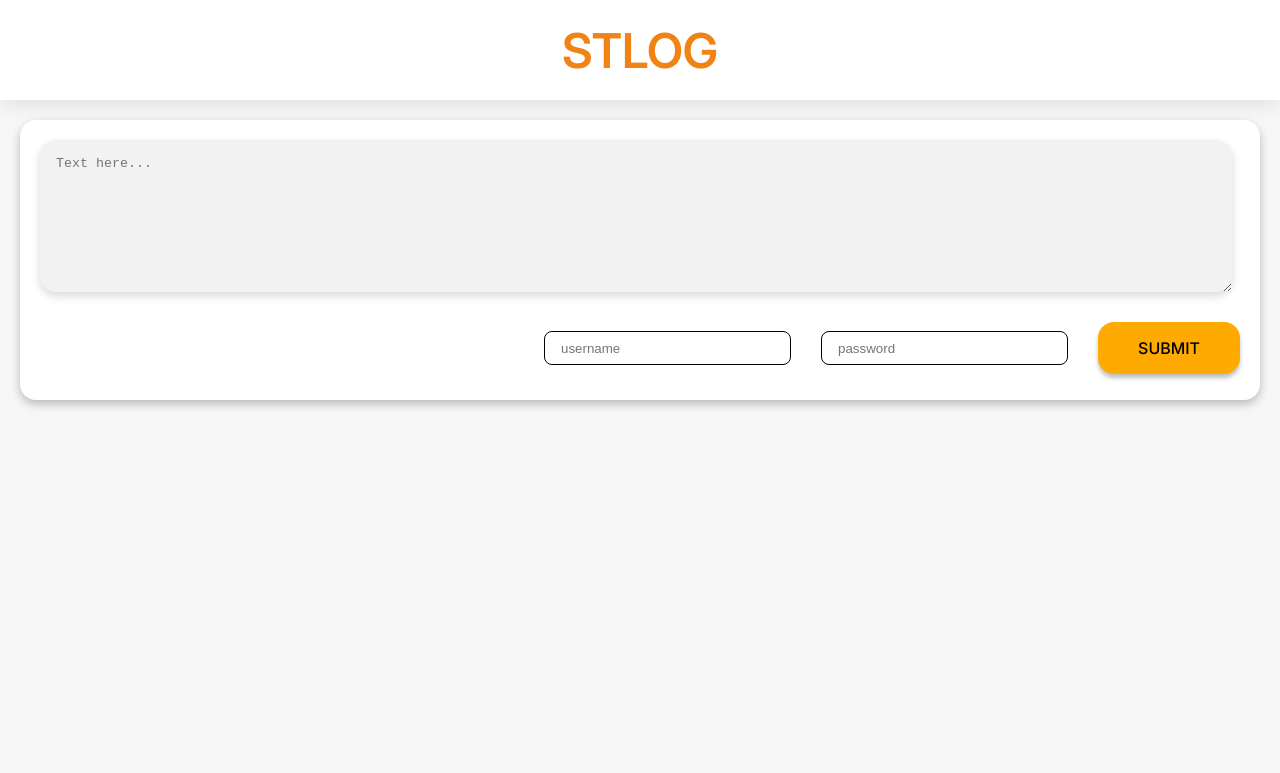
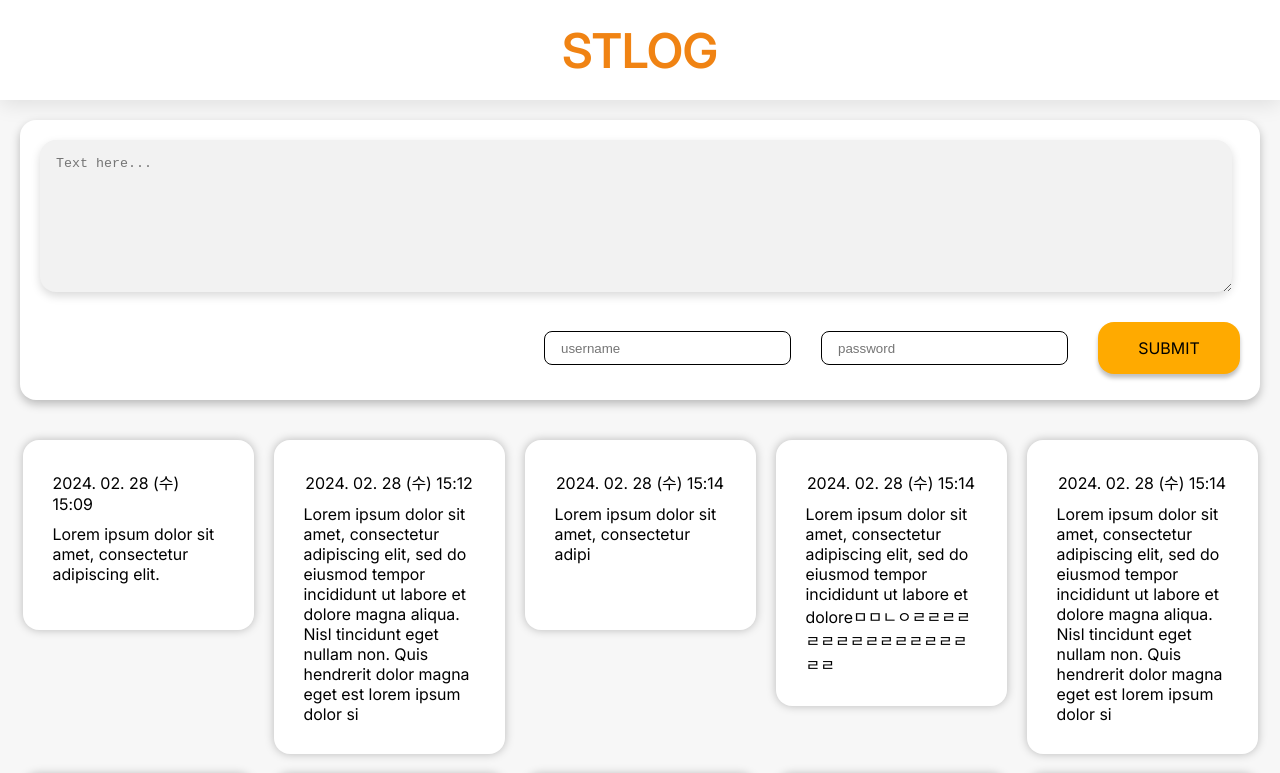
Before and after one commit to LIKELION-SEOULTECH/I5E2-Web, a React (Vite) app: page / in a window 1280 px wide. Shown: the top 773 px of the page. Built offline with nearby package versions, Linux system fonts and the light colour scheme.

Commit message:
ListView UI

```diff
--- a/src/components/Mainpage/ListView/DiaryCard/DiaryCard.css
+++ b/src/components/Mainpage/ListView/DiaryCard/DiaryCard.css
@@ -1,11 +1,12 @@
 .diary-card {
     display: flex;
     flex-direction: column;
-    width: 100px;
-    min-height: 224px;
+    width:  171px;
+    min-height: 130px;
     max-height: 300px;
     padding: 30px;
     flex-direction: column;
+
     align-items: center;
     gap: 10px;
     border-radius: 16px;
@@ -17,15 +18,15 @@
 .date {
     font-size: 16px;
     color: #000;
-    font-weight: 500;
+    font-weight: 400;
 }
 
-.content {
+.cardcontent {
     font-size: 16px;
-    font-weight: 500;
+    font-weight: 400;
     color: #000;
     overflow: hidden;
     display: -webkit-box;
-    -webkit-line-clamp: 3;/*최대 3줄..?*/
+    -webkit-line-clamp: 11;/*최대 11줄..?*/
     -webkit-box-orient: vertical;
 }
--- a/src/components/Mainpage/ListView/DiaryCard/DiaryCard.jsx
+++ b/src/components/Mainpage/ListView/DiaryCard/DiaryCard.jsx
@@ -4,7 +4,7 @@ function DiaryCard({ data }) {
   return (
     <div className="diary-card">
       <div className="date">{data.date}</div>
-      <div className="content">{data.content}</div>
+      <div className="cardcontent">{data.content}</div>
     </div>
   );
 }
--- a/src/components/Mainpage/ListView/ListView.css
+++ b/src/components/Mainpage/ListView/ListView.css
@@ -1,6 +1,7 @@
 .listView{
     display: grid;
-    grid-template-columns: repeat(auto-fit, minmax(250px, 1fr));
+    grid-template-columns: repeat(5, 1fr);
     gap: 20px;
     padding: 40px 0;
+    align-items: start;
 }
--- a/src/data/dummyDiaryData.json
+++ b/src/data/dummyDiaryData.json
@@ -9,11 +9,11 @@
     },
     {
       "date": "2024. 02. 28 (수) 15:14",
-      "content": "Lorem ipsum dolor sit amet, consectetur adipiscing elit, sed do eiusmod tempor incididunt ut labore et dolore magna aliqua. Nisl tincidunt eget nullam non. Quis hendrerit dolor magna eget est lorem ipsum dolor si"
+      "content": "Lorem ipsum dolor sit amet, consectetur adipi"
     },
     {
       "date": "2024. 02. 28 (수) 15:14",
-      "content": "Lorem ipsum dolor sit amet, consectetur adipiscing elit, sed do eiusmod tempor incididunt ut labore et dolore magna aliqua. Nisl tincidunt eget nullam non. Quis hendrerit dolor magna eget est lorem ipsum dolor si"
+      "content": "Lorem ipsum dolor sit amet, consectetur adipiscing elit, sed do eiusmod tempor incididunt ut labore et doloreㅁㅁㄴㅇㄹㄹㄹㄹㄹㄹㄹㄹㄹㄹㄹㄹㄹㄹㄹㄹㄹ"
     },
     {
       "date": "2024. 02. 28 (수) 15:14",
--- a/src/pages/Mainpage.jsx
+++ b/src/pages/Mainpage.jsx
@@ -11,6 +11,7 @@ function Mainpage(){
             <Header/>
             <div className="content">
                 <InputBox/>
+                <ListView/>
             </div>
         </div>
     );
--- a/src/styles/Mainpage.css
+++ b/src/styles/Mainpage.css
@@ -1,6 +1,6 @@
 .main{
     background: #F7F7F7;
-    height: 100vh;
+    height: 100%;
     width : 100%;
 }
 
```
